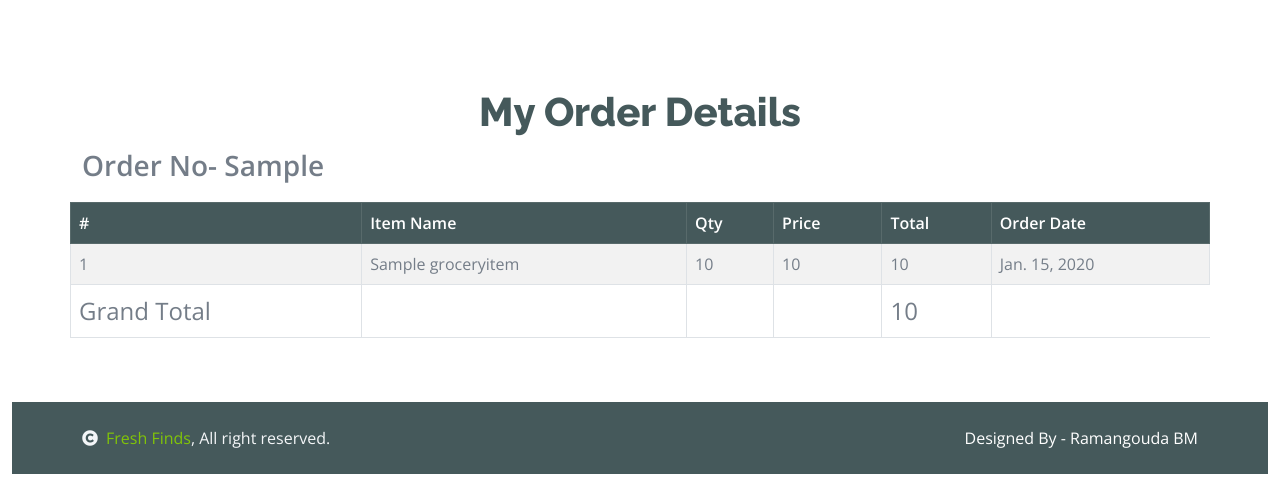
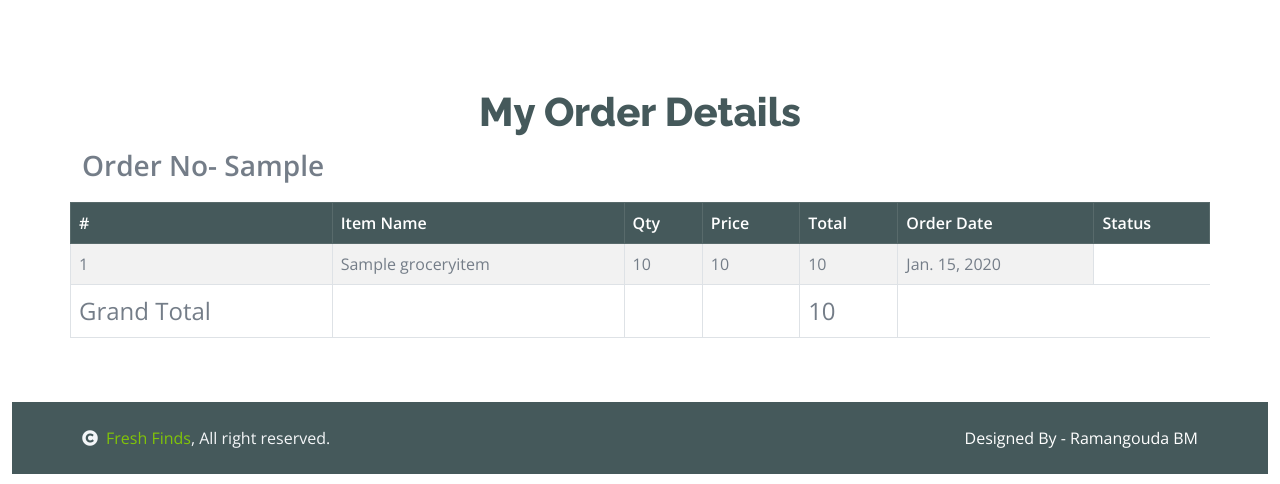
Before and after one commit to Ramangouda45/GroceryShopping_2025, a Django app: template myapp/templates/vieworders.html in a window 1280 px wide. Shown: the part 100-584 px from the top of the page. Run offline with Django 4.2, Linux system fonts and the light colour scheme; tables that the repository leaves empty hold one stand-in row (values such as "Sample post"); the template is opened without the code that fills it: values that come from a table or form of the project are taken from there, most other values are stand-ins (such as "Sample title", 1, 10 or a date in 2020); some libraries are stand-ins or nearby versions.

Commit message:
add a new table in vieworder.html

```diff
--- a/myapp/templates/vieworders.html
+++ b/myapp/templates/vieworders.html
@@ -15,6 +15,7 @@
           <th>Price</th>
           <th>Total</th>
           <th>Order Date</th>
+          <th>Status</th>
 
 
 
```
